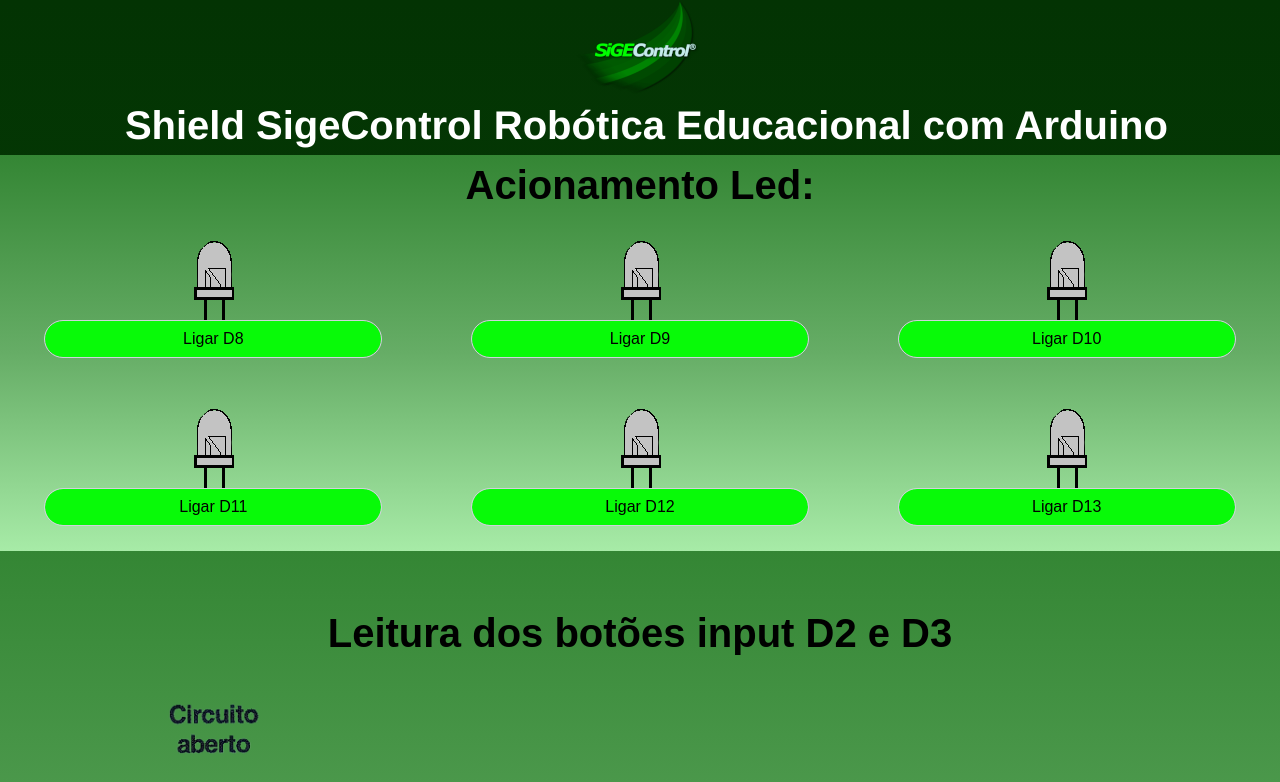
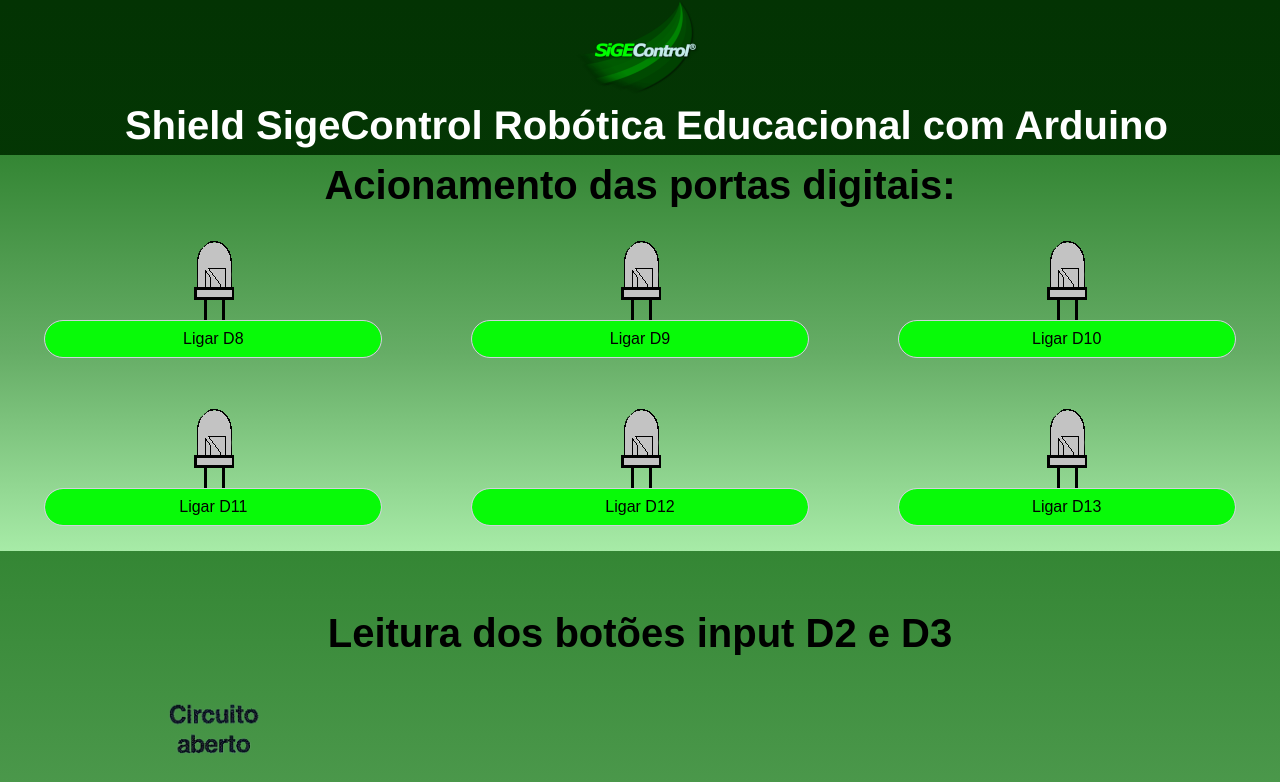
Before and after one commit to fernandofd/sigecontrolrobotica, a plain HTML site: page index.html in a window 1280 px wide. Shown: the top 782 px of the page. Drawn offline with Linux system fonts and the light colour scheme.

Commit message:
Update index.html

```diff
--- a/index.html
+++ b/index.html
@@ -26,7 +26,7 @@
     <main>
 
         <div class='divledgeral'>
-            <h1 class='tituloled'>Acionamento Led:</h1>
+            <h1 class='tituloled'>Acionamento das portas digitais:</h1>
             <div class="grupoled">
 
                 <div class="divled">
```
